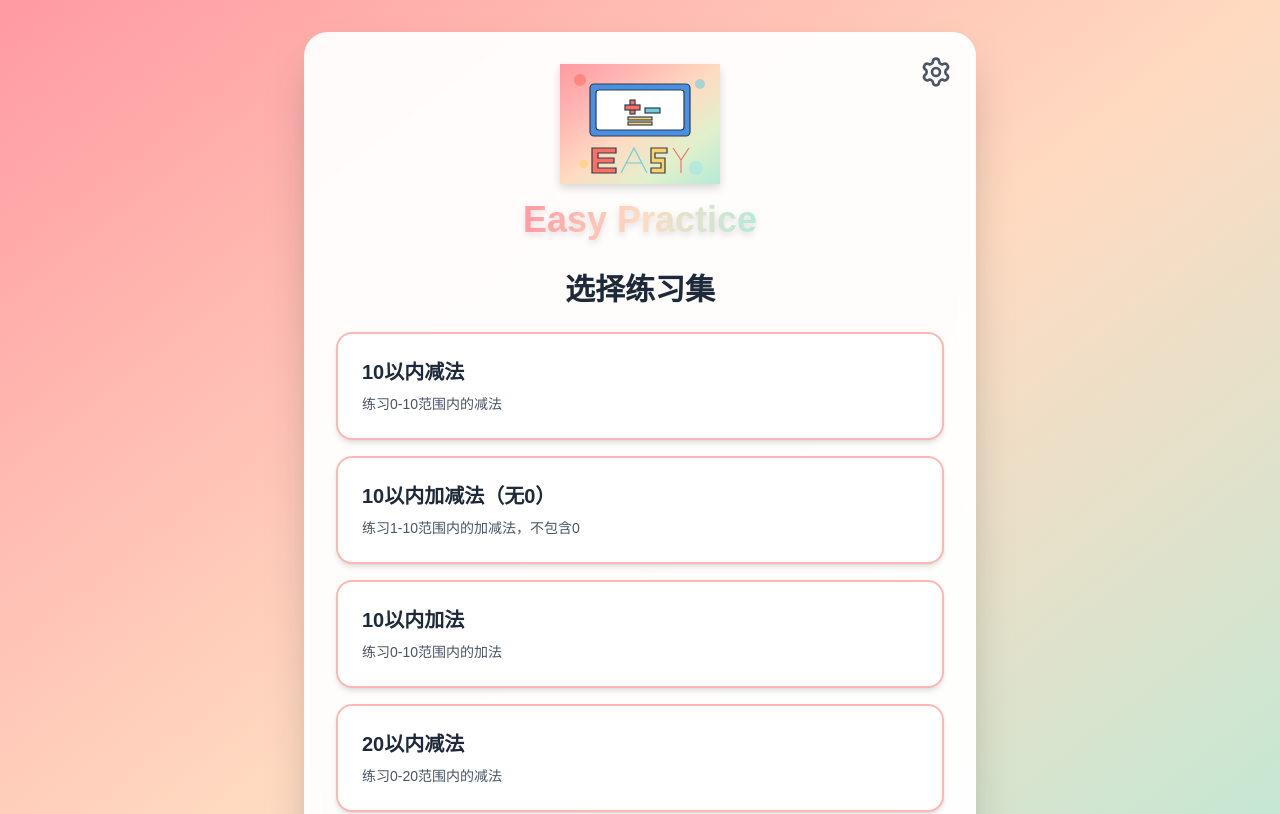
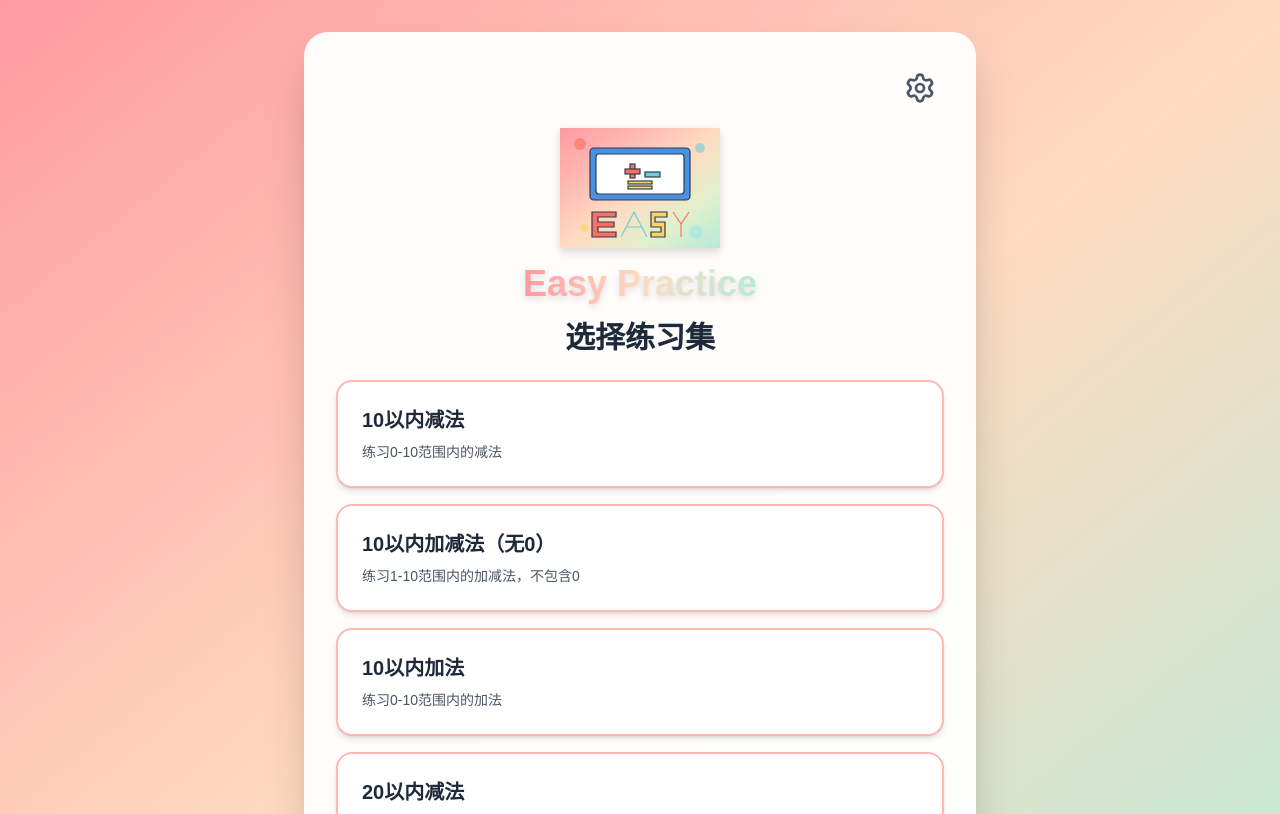
Before and after one commit to sjmyuan/easy-practice, a Next.js app: page / in a window 1280 px wide. Shown: the top 814 px of the page. Built offline with nearby package versions, Linux system fonts and the light colour scheme.

Commit message:
use page to manage layout

```diff
--- a/app/page.tsx
+++ b/app/page.tsx
@@ -58,11 +58,30 @@ export default function Home() {
   // Landing view - no problem set selected
   if (!state.selectedProblemSetId) {
     return (
-      <LandingView
-        problemSets={state.availableProblemSets}
-        onSelect={(problemSetId) => actions.selectProblemSet(problemSetId)}
-        isLoading={state.isLoading}
-      />
+      <main className="flex min-h-screen flex-col items-center justify-center bg-gradient-to-br from-[#FF9AA2] via-[#FFDAC1] to-[#B5EAD7] p-8">
+        <div className="w-full max-w-2xl space-y-8 rounded-3xl bg-white/95 p-8 shadow-2xl backdrop-blur-sm">
+          <div className="space-y-4">
+            {/* Settings Icon for Landing View */}
+            <div className="flex items-center justify-end">
+              <SettingsIcon onClick={() => setIsSettingsOpen(true)} />
+            </div>
+
+            <LandingView
+              problemSets={state.availableProblemSets}
+              onSelect={(problemSetId) => actions.selectProblemSet(problemSetId)}
+              isLoading={state.isLoading}
+            />
+          </div>
+        </div>
+
+        <SettingsPanel
+          isOpen={isSettingsOpen}
+          onClose={() => setIsSettingsOpen(false)}
+          problemCoverage={state.problemCoverage}
+          onProblemCoverageChange={actions.setProblemCoverage}
+          onResetData={actions.resetAllData}
+        />
+      </main>
     );
   }
 
--- a/components/LandingView.tsx
+++ b/components/LandingView.tsx
@@ -1,11 +1,7 @@
 'use client';
 
 import Image from 'next/image';
-import { useState } from 'react';
 import { ProblemSetSelector } from '@/components/ProblemSetSelector';
-import { SettingsIcon } from '@/components/SettingsIcon';
-import { SettingsPanel } from '@/components/SettingsPanel';
-import { useApp } from '@/contexts';
 import type { ProblemSet } from '@/types';
 
 interface LandingViewProps {
@@ -19,17 +15,8 @@ export function LandingView({
   onSelect,
   isLoading,
 }: LandingViewProps) {
-  const { state, actions } = useApp();
-  const [isSettingsOpen, setIsSettingsOpen] = useState(false);
-
   return (
-    <main className="flex min-h-screen flex-col items-center justify-center bg-gradient-to-br from-[#FF9AA2] via-[#FFDAC1] to-[#B5EAD7] p-8">
-      <div className="relative w-full max-w-2xl space-y-8 rounded-3xl bg-white/95 p-8 shadow-2xl backdrop-blur-sm">
-        {/* Settings Icon in top-right corner */}
-        <div className="absolute top-4 right-4">
-          <SettingsIcon onClick={() => setIsSettingsOpen(true)} />
-        </div>
-
+    <>
       <div className="flex flex-col items-center gap-4">
         <Image
           src="/logo.svg"
@@ -52,15 +39,6 @@ export function LandingView({
         onSelect={onSelect}
         disabled={isLoading}
       />
-      </div>
-
-      <SettingsPanel
-        isOpen={isSettingsOpen}
-        onClose={() => setIsSettingsOpen(false)}
-        problemCoverage={state.problemCoverage}
-        onProblemCoverageChange={actions.setProblemCoverage}
-        onResetData={actions.resetAllData}
-      />
-    </main>
+    </>
   );
 }
```
Also changed, not shown: 2 other files (tests, documents, lock files or other folders). Lines whose indentation alone changed are shown as unchanged.
